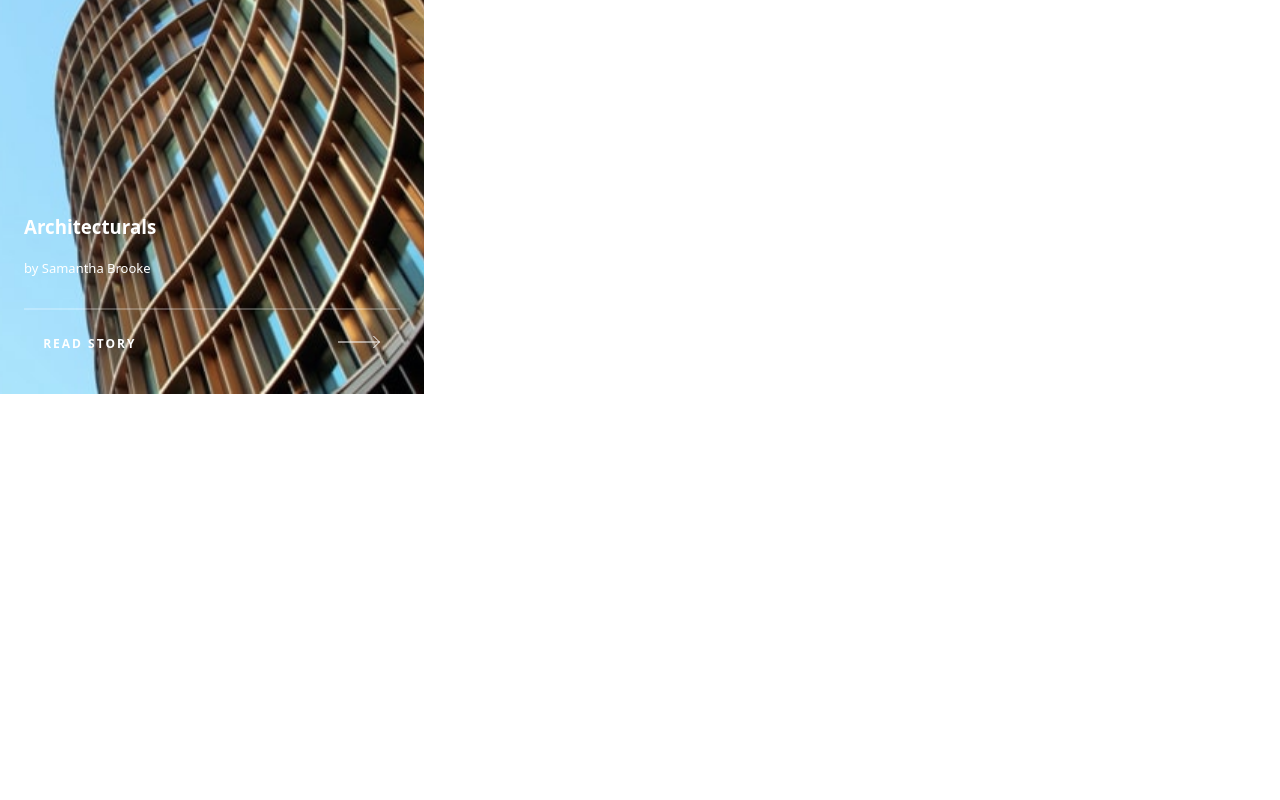
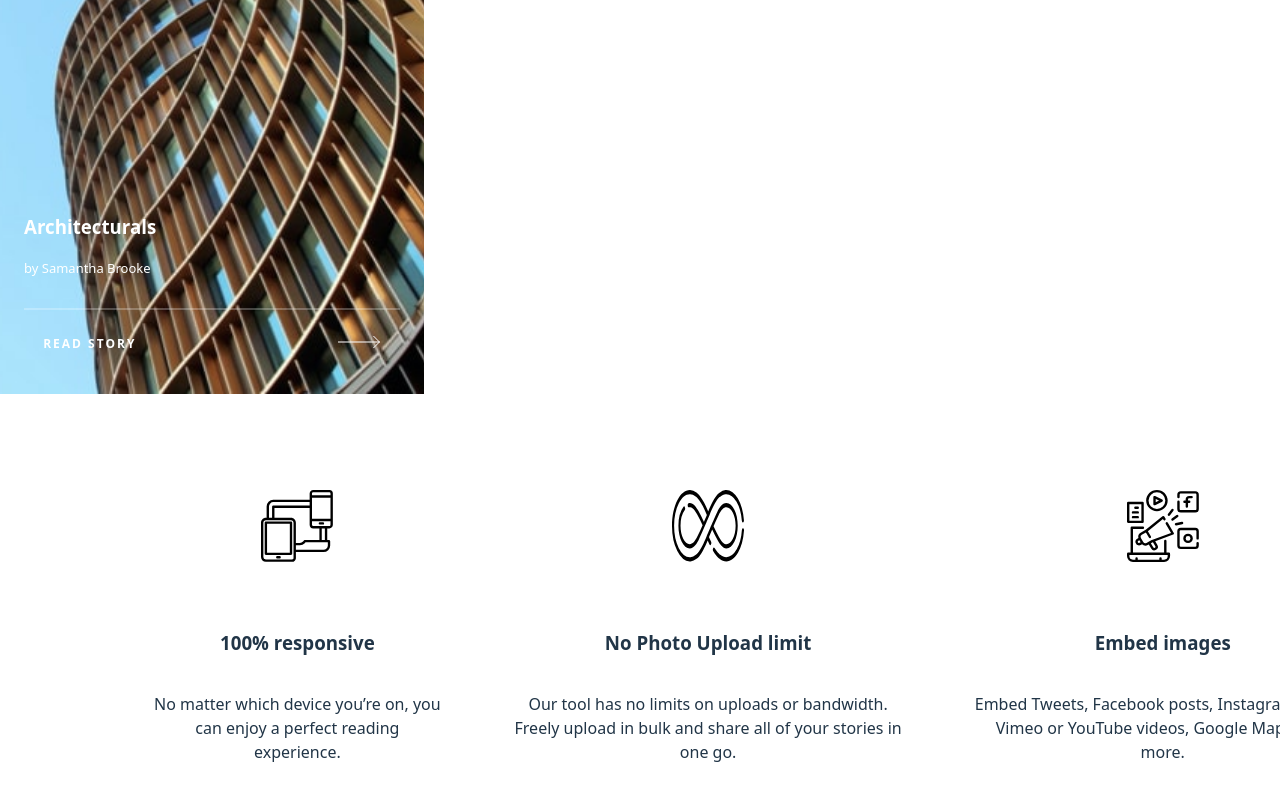
Before and after one commit to yamunajayan/frontendmentor-photosnap, a React (Vite) app: page / in a window 1280 px wide. Shown: the part 2654-3454 px from the top of the page. Before the commit the page ends 3048 px from the top, so only its background shows below. Built offline with nearby package versions, Linux system fonts and the light colour scheme; the HTML template or start-up script is replaced by a standard one.

Commit message:
add home feature section

```diff
--- /dev/null
+++ b/src/components/FeatureCard/FeatureCard.jsx
@@ -0,0 +1,16 @@
+import React from "react";
+import "./FeatureCard.scss";
+
+const FeatureCard = ({ image, title, description }) => {
+  return (
+    <article className="feature-card">
+      <img src={image} alt="" className="feature-card__image" />
+      <div className="feature-card__text">
+        <h3 className="feature-card__title">{title}</h3>
+        <p>{description}</p>
+      </div>
+    </article>
+  );
+};
+
+export default FeatureCard;
--- /dev/null
+++ b/src/components/FeatureCard/FeatureCard.scss
@@ -0,0 +1,21 @@
+.feature-card {
+  height: 14.75rem;
+  display: flex;
+  flex-direction: column;
+  justify-content: space-between;
+  align-items: center;
+  max-width: 28rem;
+
+  &__image {
+    width: 4.5rem;
+    height: 4.5rem;
+  }
+
+  &__text {
+    display: flex;
+    flex-direction: column;
+    justify-content: space-between;
+    height: 7.25rem;
+    text-align: center;
+  }
+}
--- /dev/null
+++ b/src/components/HomeFeatureSection/HomeFeatureSection.jsx
@@ -0,0 +1,21 @@
+import React from "react";
+import FeatureCard from "../FeatureCard/FeatureCard";
+import "./HomeFeatureSection.scss";
+import { features } from "../../data/featuresData";
+
+const HomeFeatureSection = () => {
+  return (
+    <article className="home-features">
+      {features.slice(0, 3).map((feature) => (
+        <FeatureCard
+          key={feature.id}
+          image={feature.image}
+          title={feature.title}
+          description={feature.description}
+        />
+      ))}
+    </article>
+  );
+};
+
+export default HomeFeatureSection;
--- /dev/null
+++ b/src/components/HomeFeatureSection/HomeFeatureSection.scss
@@ -0,0 +1,20 @@
+@use "../../assets/styles/variables" as vars;
+@use "../../assets/styles/mixins" as mix;
+
+.home-features {
+  padding: 4rem 1.5rem;
+  display: flex;
+  flex-direction: column;
+  gap: 4rem;
+  align-items: center;
+
+  @media (min-width: vars.$tablet-bp) {
+    padding: 6rem 1.5rem;
+  }
+
+  @media (min-width: vars.$desktop-bp) {
+    flex-direction: row;
+    max-width: 1200px;
+    margin: 0 auto;
+  }
+}
--- /dev/null
+++ b/src/data/featuresData.js
@@ -0,0 +1,51 @@
+import responsiveImage from "../assets/images/features/desktop/responsive.svg";
+import noLimitImage from "../assets/images/features/desktop/no-limit.svg";
+import embedImage from "../assets/images/features/desktop/embed.svg";
+import customImage from "../assets/images/features/desktop/custom-domain.svg";
+import boostExposureImage from "../assets/images/features/desktop/boost-exposure.svg";
+import dragDropImage from "../assets/images/features/desktop/drag-drop.svg";
+
+export const features = [
+  {
+    id: 1,
+    title: "100% responsive",
+    description:
+      "No matter which device you’re on, you can enjoy a perfect reading experience.",
+    image: responsiveImage,
+  },
+  {
+    id: 2,
+    title: "No Photo Upload limit",
+    description:
+      "Our tool has no limits on uploads or bandwidth. Freely upload in bulk and share all of your stories in one go.",
+    image: noLimitImage,
+  },
+  {
+    id: 3,
+    title: "Embed images",
+    description:
+      "Embed Tweets, Facebook posts, Instagram media, Vimeo or YouTube videos, Google Maps, and more. ",
+    image: embedImage,
+  },
+  {
+    id: 4,
+    title: "Custom Domain",
+    description:
+      "With Photosnap subscriptions you can host your stories on your own domain. You can also remove our branding!",
+    image: customImage,
+  },
+  {
+    id: 5,
+    title: "Boost your exposure",
+    description:
+      "Users that viewed your story or gallery can easily get notifed of new and featured stories with our built in mailing list.",
+    image: boostExposureImage,
+  },
+  {
+    id: 6,
+    title: "Drag & Drop Image",
+    description:
+      "Easily drag and drop your image and get beautiful shots everytime. No over the top tooling to add friction to creating stories.",
+    image: dragDropImage,
+  },
+];
--- a/src/pages/Home/Home.jsx
+++ b/src/pages/Home/Home.jsx
@@ -3,6 +3,7 @@ import Header from "../../components/Header/Header";
 import Hero from "../../components/Hero/Hero";
 import HomeDetailsSection from "../../components/HomeDetailsSection/HomeDetailsSection";
 import HomeGallery from "../../components/HomeGallery/HomeGallery";
+import HomeFeatureSection from "../../components/HomeFeatureSection/HomeFeatureSection";
 
 const Home = () => {
   return (
@@ -11,6 +12,7 @@ const Home = () => {
       <Hero />
       <HomeDetailsSection />
       <HomeGallery />
+      <HomeFeatureSection />
     </div>
   );
 };
```
